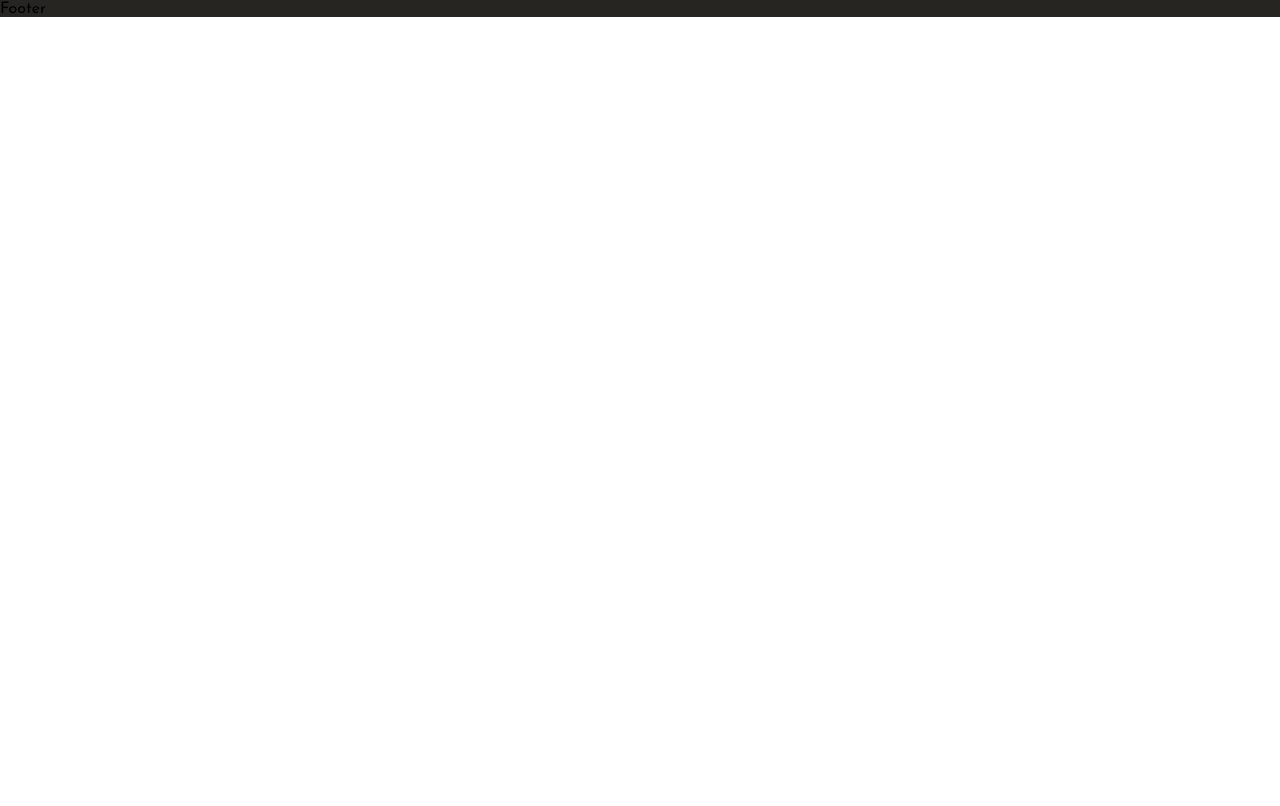
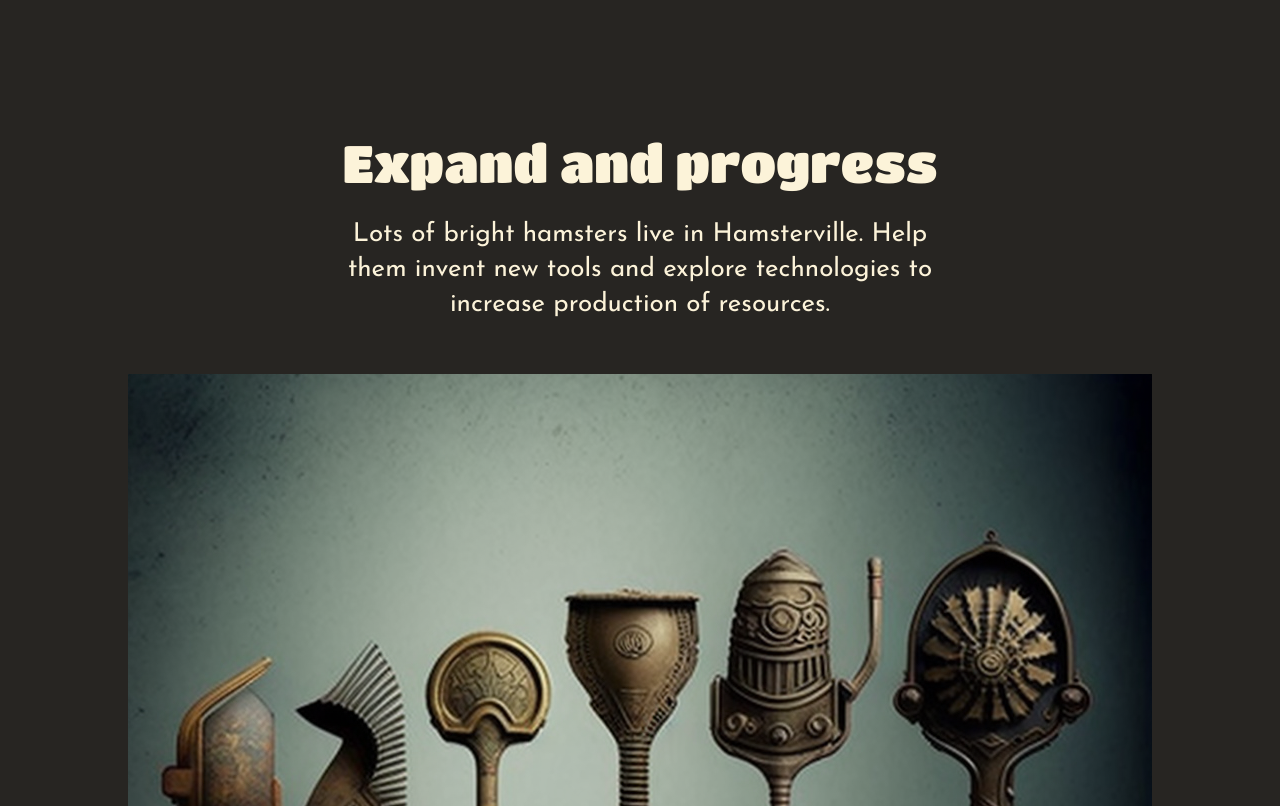
Before and after one commit to riddeclabs/hamsterpunk-landing, a React (Create React App) app: page / in a window 1280 px wide. Shown: the part 2754-3560 px from the top of the page. Before the commit the page ends 2771 px from the top, so only its background shows below. Built offline with nearby package versions, Linux system fonts and the light colour scheme.

Commit message:
feature: expand progress block

```diff
--- a/src/assets/images/index.ts
+++ b/src/assets/images/index.ts
@@ -5,10 +5,19 @@ import intersect from './intersect.svg';
 import logo from './logo.svg';
 import mainImage from './main.jpg';
 import newWayImage from './newWayImage.png';
+import progressImage from './progressImage.png';
 import riddec from './riddec.svg';
-export { mainImage, intersect, androidIcon, iosIcon, riddec };
-
-export { logo, newWayImage, crossImage };
+export {
+  mainImage,
+  intersect,
+  androidIcon,
+  iosIcon,
+  riddec,
+  logo,
+  newWayImage,
+  crossImage,
+  progressImage,
+};
 
 export { ReactComponent as HamsterPunkText } from './hamsterpunkText.svg';
 export { ReactComponent as RiddecCreated } from './riddec.svg';
--- a/src/pages/containers/ProgressBlock/index.tsx
+++ b/src/pages/containers/ProgressBlock/index.tsx
@@ -1,5 +1,54 @@
 import React from 'react';
 
+import styled from 'styled-components';
+
+import { progressImage } from '../../../assets/images';
+import { Content } from '../../../components/Content';
+import { Typography } from '../../../components/Typography';
+import { colors } from '../../../constants/variables';
+
 export const ProgressBlock = () => {
-  return <div>ProgressBlock</div>;
+  //TODO change color and BG
+  return (
+    <Block>
+      <Content>
+        <Wrapper>
+          <Typography
+            text='Expand and progress'
+            variant='title'
+            color={colors.mainText}
+          />
+          <Text>
+            <Typography
+              color={colors.mainText}
+              text='Lots of bright hamsters live in Hamsterville. Help them invent new tools and explore technologies to increase production of resources.
+'
+              variant='text'
+            />
+          </Text>
+
+          <ProgressImage alt='progress' src={progressImage} />
+        </Wrapper>
+      </Content>
+    </Block>
+  );
 };
+
+const Block = styled.div(() => ({
+  marginTop: '180px',
+}));
+
+const Wrapper = styled.div(({ theme }) => ({
+  display: 'flex',
+  flexDirection: 'column' || theme.column,
+  alignItems: 'center',
+  textAlign: 'center',
+}));
+
+const ProgressImage = styled.img(() => ({
+  marginTop: '52px',
+}));
+const Text = styled.div(() => ({
+  marginTop: '24px',
+  maxWidth: '598px',
+}));
```
Also changed, not shown: src/assets/images/progressImage.png (added).
